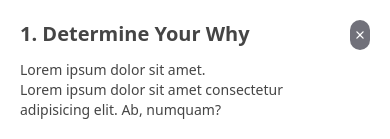
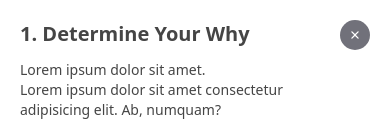
Before and after one commit to neoraland/onboarding, a React (Vite) app: page / in a window 390 px wide. Both pictures are taken after a click on the button "Get Started". Shown: the top 139 px of the page. Built offline with nearby package versions, Linux system fonts and the light colour scheme.

Commit message:
can now close mobile modal

```diff
--- a/src/App.jsx
+++ b/src/App.jsx
@@ -69,7 +69,14 @@ const App = () => {
   ]);
   return (
     <AppState.Provider
-      value={{ activeSlide, setActiveSlide, steps, setSteps, mobileCarousel }}
+      value={{
+        activeSlide,
+        setActiveSlide,
+        steps,
+        setSteps,
+        mobileCarousel,
+        setMobileCarousel,
+      }}
     >
       <div className="text-[#454545] bg-red-000 h-screen flex flex-col">
         <Hero />
--- a/src/MobileCarousel.jsx
+++ b/src/MobileCarousel.jsx
@@ -1,10 +1,11 @@
-import { useContext } from "react";
+import { useContext, useState } from "react";
 import { IoIosClose } from "react-icons/io";
 import { AppState } from "./App";
 import Carousel from "./Carousel";
 import ProgressionBar from "./ProgressionBar";
+
 const MobileCarousel = () => {
-  const { steps, activeSlide } = useContext(AppState);
+  const { steps, activeSlide, setMobileCarousel } = useContext(AppState);
   return (
     <div className="md:hidden h-screen bg-white w-full absolute top-0 left-0">
       <div className=" w-full flex justify-between p-5">
@@ -22,7 +23,12 @@ const MobileCarousel = () => {
           </div>
         </div>
 
-        <button className="ml-auto w-[30px] h-[30px] rounded-full bg-zinc-500 text-xl text-white grid place-items-center">
+        <button
+          onClick={() => {
+            setMobileCarousel(false);
+          }}
+          className="ml-auto min-w-[30px] w-[30px] h-[30px] rounded-full bg-zinc-500 text-xl text-white grid place-items-center"
+        >
           <IoIosClose />
         </button>
       </div>
```
